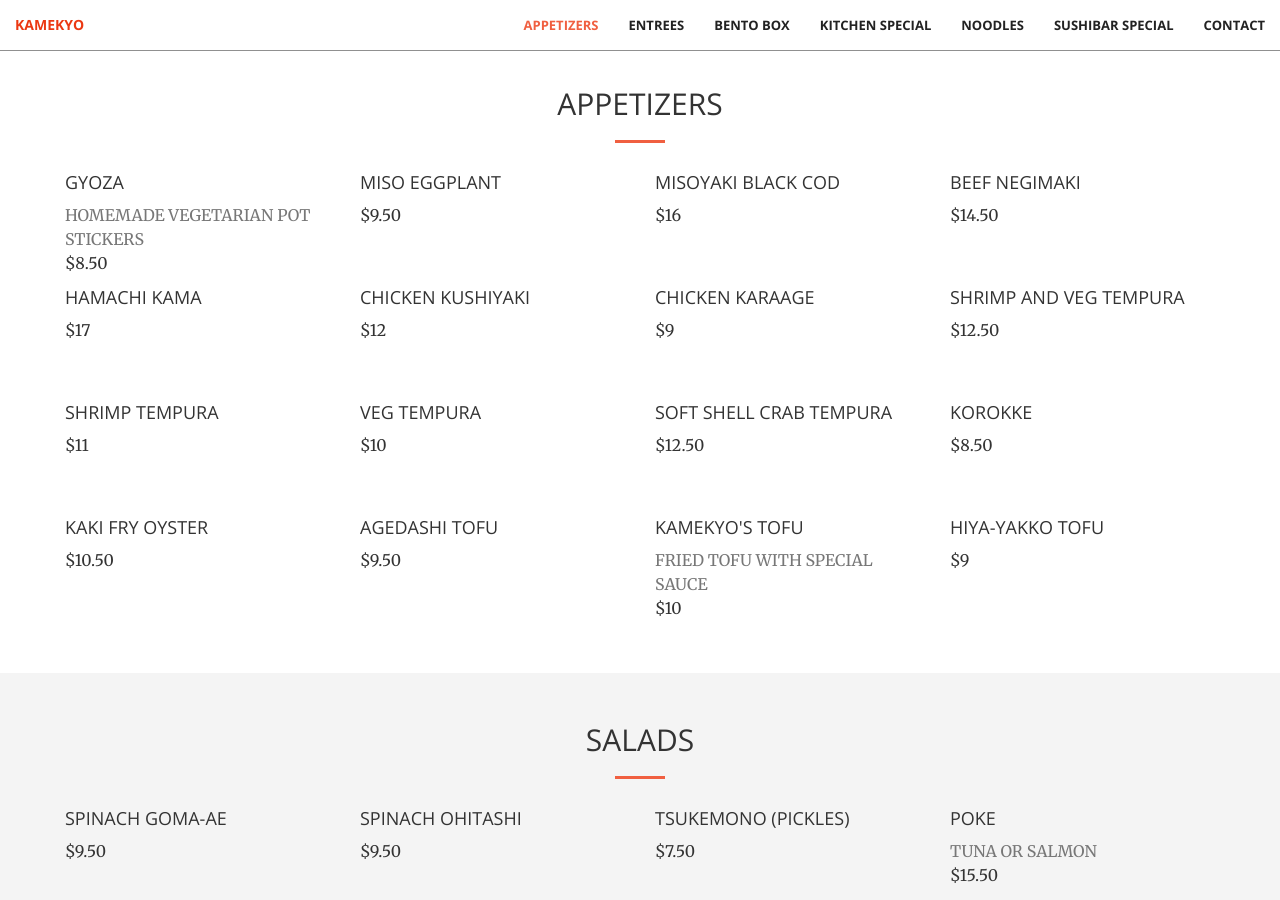
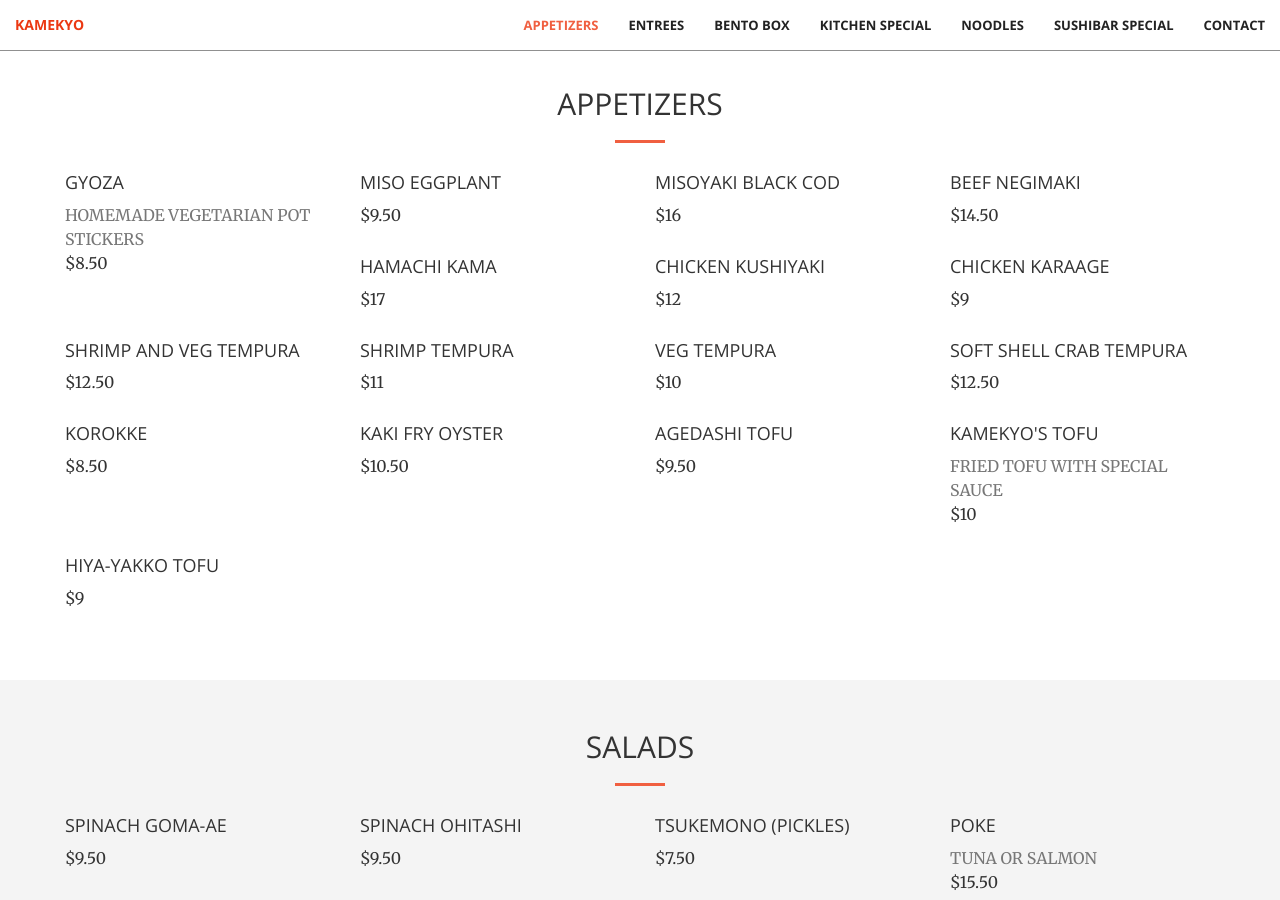
Before and after one commit to CyrusLiang/kamekyo, a Jekyll site: the page built from index.html, in a window 1280 px wide and 900 px high, scrolled down 863 px. Built offline with Jekyll 4.4.1, drawn with Linux system fonts in a browser that asks for light colours.

Commit message:
Update _base.scss

```diff
--- a/_sass/_base.scss
+++ b/_sass/_base.scss
@@ -370,7 +370,8 @@ section:nth-child(even) {
 }
 @media only screen and (min-width: 768px) {
     .food-box {
-        min-height: 105px;
+        // min-height: 105px;
+        margin-bottom: 15px;
     }
     .bento-box {
         min-height: unset;
```
